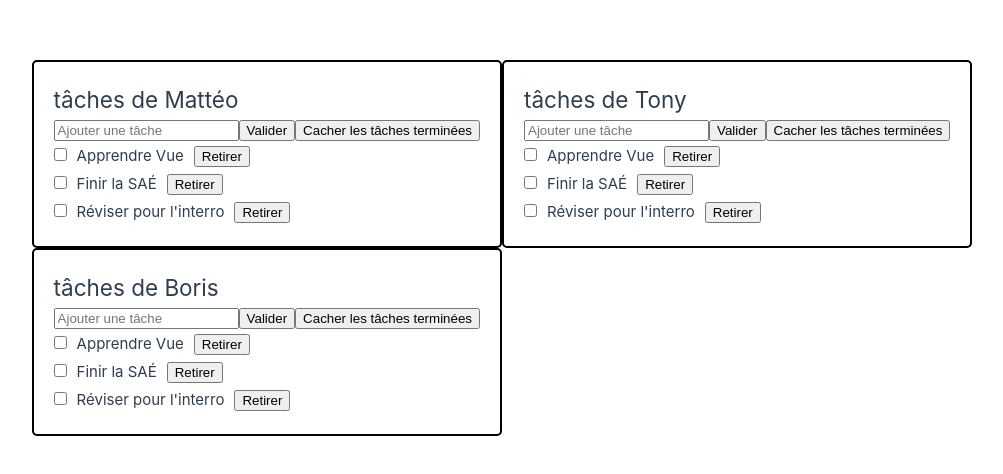
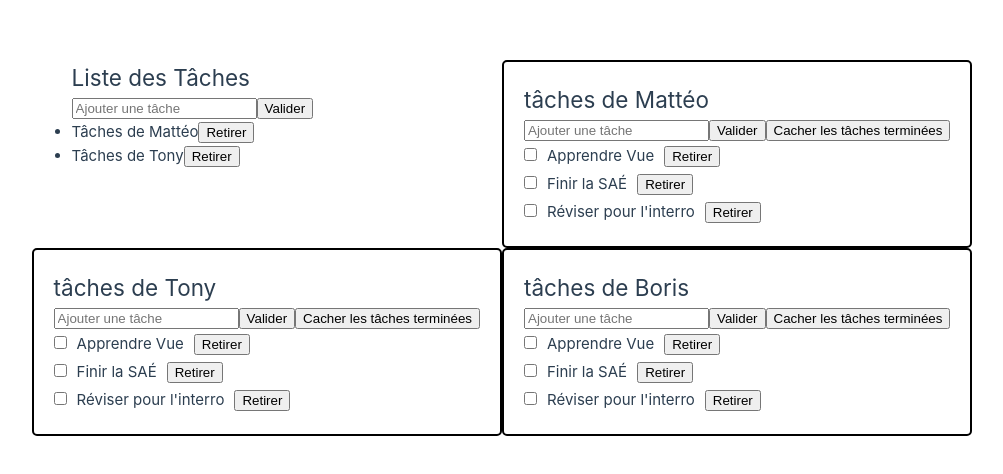
Before and after one commit to Dilnat/G2-TD1-Vue, a Vue app in the folder todo_list/: page / in a window 1280 px wide. Shown: the part 152-626 px from the top of the page, without its empty margins (138-1141 px from the left). Built offline with nearby package versions, Linux system fonts and the light colour scheme.

Commit message:
TD2 - Exercice 4 - pas fini

```diff
--- a/todo_list/src/App.vue
+++ b/todo_list/src/App.vue
@@ -1,8 +1,37 @@
 <script setup lang="ts">
 import ListeDeTaches from '@/composants/ListeDeTaches.vue';
+import type { Ref } from 'vue';
+import {ref} from "vue";
+let id = 0;
+interface TacheList {
+  ids: number;
+  titres:string;
+}
+const todoListes:Ref<TacheList[]> = ref([{ids:id, titres:"Tâches de Mattéo"},
+  {ids:id++, titres: "Tâches de Tony"}]);
+let nouvelleTacheList = ref("");
+function ajouterTacheList(){
+  if(nouvelleTacheList.value!=""){
+    todoListes.value.push({ids:id++, titres:nouvelleTacheList.value});
+    nouvelleTacheList.value = "";
+  }
+}
 </script>
 
 <template>
+  <ul>
+    <h2>Liste des Tâches</h2>
+    <input type="texte" v-model.trim="nouvelleTacheList" placeholder="Ajouter une tâche">
+    <button @click="ajouterTacheList">Valider</button>
+    <li v-for="tacheList in todoListes" :key="tacheList.ids">
+<!--      <input type="checkbox">-->
+      <span>{{tacheList.titres}}</span>
+      <button >Retirer</button>
+    </li>
+  </ul>
+
+
+
   <ListeDeTaches titre="tâches de Mattéo"/>
   <ListeDeTaches titre="tâches de Tony"/>
   <ListeDeTaches titre="tâches de Boris"/>
```
